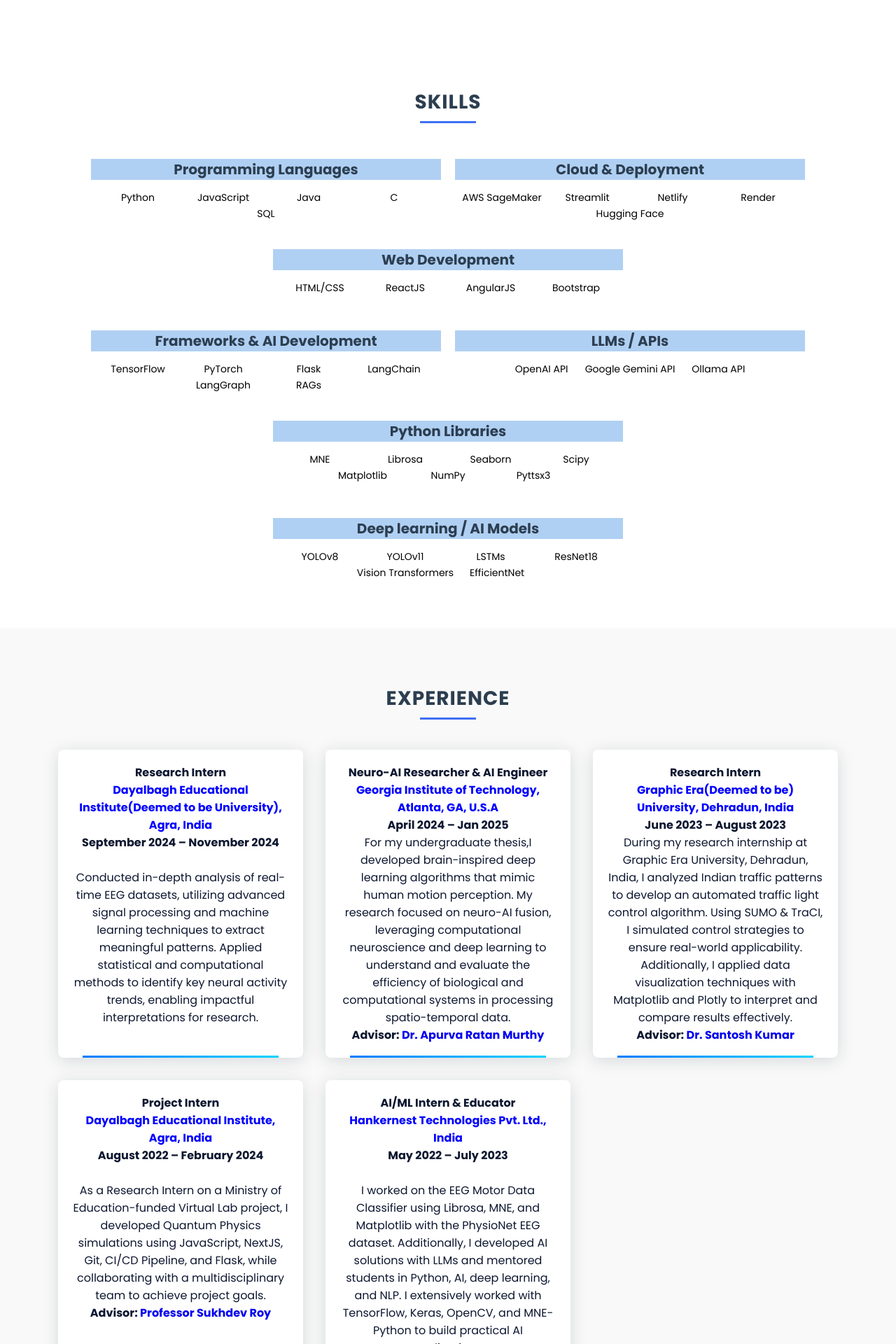
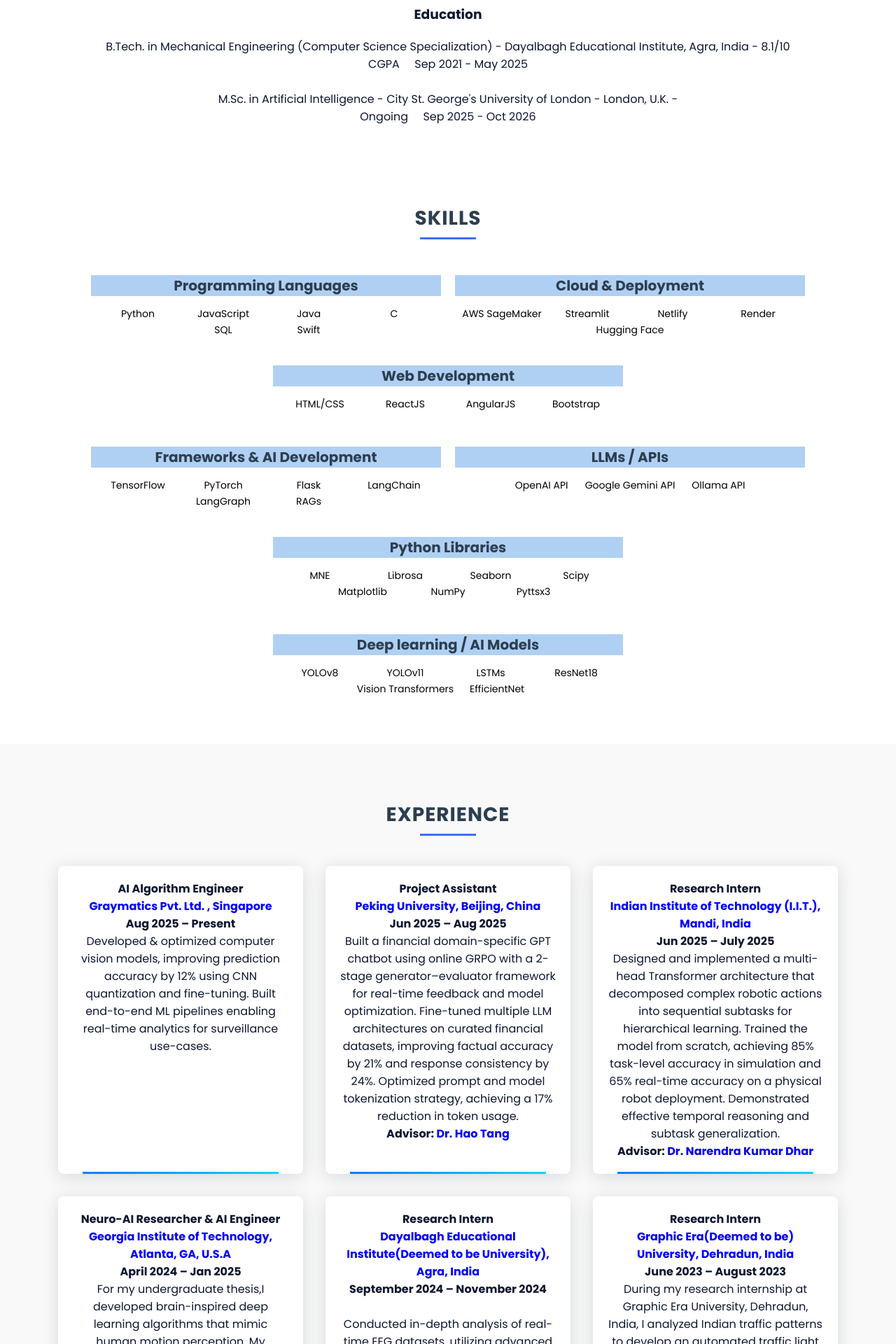
Before and after one commit to sania8/portfolio-saniav, a plain HTML site: page index.html in a window 1280 px wide. Shown: the part 880-2800 px from the top of the page at 70% size. Drawn offline with nearby package versions, Linux system fonts and the light colour scheme; a small style sheet from the web is missing.

Commit message:
Update index.html

```diff
--- a/index.html
+++ b/index.html
@@ -55,17 +55,20 @@
                                 </div>
 
                                 <div class="about__img">
-                                    <img src="assets/img/me2.jpeg" alt="">
+
+                                     <div class="about__img-left">
+                                                <img src="assets/img/me2.jpeg" alt="Sania Verma">
+                                            </div>
                                 </div>
                             </div>
-
-                        <br>
-                        <center></center>
-
+                    <div class="explore-section-new" >
+                    <div class="explore-box-new">
+                        <h3>Education</h3>
+                        <p>B.Tech. in Mechanical Engineering (Computer Science Specialization) - Dayalbagh Educational Institute, Agra, India - 8.1/10 CGPA&nbsp;&nbsp;&nbsp;&nbsp;&nbsp;Sep 2021 - May 2025</b></p><br>
+                        <p>M.Sc. in Artificial Intelligence - City St. George's University of London - London, U.K. - <br>Ongoing&nbsp;&nbsp;&nbsp;&nbsp;&nbsp;Sep 2025 - Oct 2026 </p>
+                    </div>
                 </div>
         </section>
-            <!--===== SKILLS =====-->
-           <!--===== SKILLS =====-->
 <!--===== SKILLS =====-->
 <section class="skills section" id="skills">
     <h2 class="section-title">Skills</h2>
@@ -80,6 +83,7 @@
                     <div class="skill-item" data-tooltip="Object-oriented programming">Java</div>
                     <div class="skill-item" data-tooltip="Low-level programming">C</div>
                     <div class="skill-item" data-tooltip="Database querying">SQL</div>
+                    <div class="skill-item" data-tooltip="Database querying">Swift</div>
                 </div>
             </div>
 
@@ -163,16 +167,41 @@
                 <div class="work__container bd-grid">
                     <div class="work__img4">
                         <p class="style">
-                            <b>Research Intern <br><span style="color:blue;">Dayalbagh Educational Institute(Deemed to be University), Agra, India</span> </b><br>
-                            <b>September 2024 – November 2024</b>
-                            <br> <br>Conducted in-depth analysis of real-time EEG datasets, utilizing advanced signal processing and machine learning techniques to extract meaningful patterns. Applied statistical and computational methods to identify key neural activity trends, enabling impactful interpretations for research.<br>
+                            <b>AI Algorithm Engineer <br> <span style="color:blue;">Graymatics Pvt. Ltd. , Singapore</span></b><br>
+                            <b>Aug 2025 – Present</b>
+                            <br>  Developed & optimized computer vision models, improving prediction accuracy by 12% using CNN quantization and fine-tuning. Built end-to-end ML pipelines enabling real-time analytics for surveillance use-cases. <br>
                     </div>
+
+                    <div class="work__img4">
+                        <p class="style">
+                            <b>Project Assistant <br> <span style="color:blue;">Peking University, Beijing, China</span></b><br>
+                            <b>Jun 2025 – Aug 2025</b>
+                            <br> Built a financial domain-specific GPT chatbot using online GRPO with a 2-stage generator–evaluator framework for
+                                real-time feedback and model optimization. Fine-tuned multiple LLM architectures on curated financial datasets, improving factual accuracy by 21% and response
+                                consistency by 24%. Optimized prompt and model tokenization strategy, achieving a 17% reduction in token usage. <br> <b>Advisor: <a href="https://cs.pku.edu.cn/info/1227/3210.htm">Dr. Hao Tang</a></b>
+                    </div>
+                    <div class="work__img4">
+                        <p class="style">
+                            <b>Research Intern <br> <span style="color:blue;">Indian Institute of Technology (I.I.T.), Mandi, India </span></b><br>
+                            <b>Jun 2025 – July 2025</b>
+                            <br> Designed and implemented a multi-head Transformer architecture that decomposed complex robotic actions into sequential subtasks for hierarchical learning. Trained the model from scratch, achieving 85% task-level accuracy in simulation and 65% real-time accuracy on a
+                            physical robot deployment. Demonstrated effective temporal reasoning and subtask generalization.
+                            <br> <b>Advisor: <a href="https://scee.iitmandi.ac.in/faculty_personal.php?id=4jqlmfn">Dr. Narendra Kumar Dhar</a></b>
+                    </div>
+
+
 
                     <div class="work__img4">
                         <p class="style">
                             <b>Neuro-AI Researcher & AI Engineer <br> <span style="color:blue;">Georgia Institute of Technology, Atlanta, GA, U.S.A</span></b><br>
                             <b>April 2024 – Jan 2025</b>
                             <br> For my undergraduate thesis,I developed brain-inspired deep learning algorithms that mimic human motion perception. My research focused on neuro-AI fusion, leveraging computational neuroscience and deep learning to understand and evaluate the efficiency of biological and computational systems in processing spatio-temporal data.<br> <b>Advisor: <a href="https://psychology.gatech.edu/people/apurva-ratan-murty">Dr. Apurva Ratan Murthy</a></b>
+                    </div>
+                    <div class="work__img4">
+                        <p class="style">
+                            <b>Research Intern <br><span style="color:blue;">Dayalbagh Educational Institute(Deemed to be University), Agra, India</span> </b><br>
+                            <b>September 2024 – November 2024</b>
+                            <br> <br>Conducted in-depth analysis of real-time EEG datasets, utilizing advanced signal processing and machine learning techniques to extract meaningful patterns. Applied statistical and computational methods to identify key neural activity trends, enabling impactful interpretations for research.<br>
                     </div>
 
                     <div class="work__img2">
```
